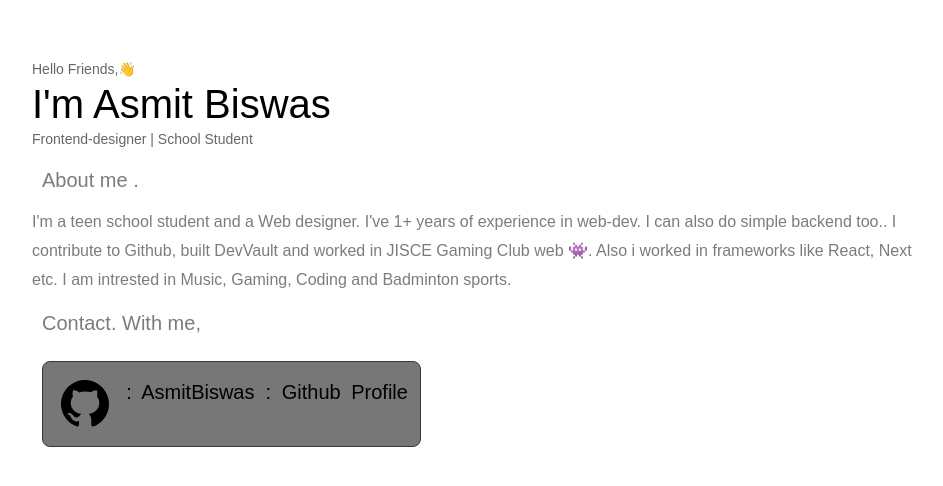
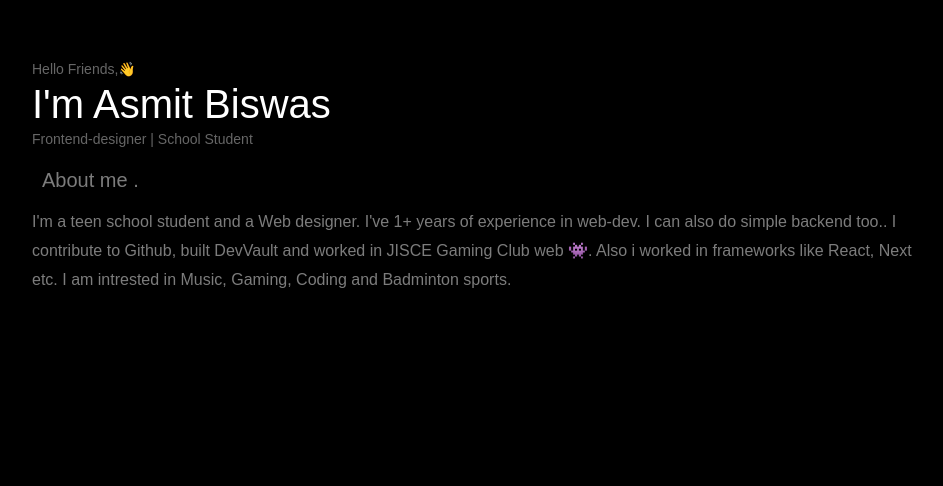
Before and after one commit to asmitbiswas/Port_Folio, a Next.js app in the folder app/: page / in a window 1280 px wide. Shown: the top 486 px of the page, without its empty margins (158-1101 px from the left). Built offline with nearby package versions, Linux system fonts and the light colour scheme.

Commit message:
Removed contact

```diff
--- a/app/app/globals.css
+++ b/app/app/globals.css
@@ -1,8 +1,8 @@
 @import "tailwindcss";
 
 :root {
-  --background: #ffffff;
-  --foreground: #111111;
+  --background: "black";
+  --foreground: "white";
 }
 
 @theme inline {
@@ -20,9 +20,10 @@
 }
 
 body {
-  background:"white";
-  color: "black";
+  background: #000;
+  color: white;
   font-family: Arial, Helvetica, sans-serif;
+
 }
 
 
--- a/app/app/page.tsx
+++ b/app/app/page.tsx
@@ -11,7 +11,8 @@ export default function Home() {
         // display:"flex",
         padding: "5px",
         marginTop: "2rem",
-        lineHeight: "1.8"
+        lineHeight: "1.8",
+        color:"white",
       }}
 
     >
@@ -78,54 +79,6 @@ export default function Home() {
       >
         I'm a teen school student and a Web designer. I've 1+ years of experience in web-dev. I can also do simple backend too..  I contribute to Github, built DevVault and worked in JISCE Gaming Club web 👾. Also i worked in frameworks like React, Next etc. I am intrested in Music, Gaming, Coding and Badminton sports.
       </p>
-      <h2
-        style={{
-          padding: "10px",
-          maxWidth: "900px",
-          margin: "0 auto",
-          color: "rgb(124, 124, 124)",
-          // display: "flex"
-        }}
-      >
-        Contact.
-        With me,
-      </h2>
-      <div
-        style={{
-          display: "flex",
-          maxWidth: "900px",
-          margin: "0 auto",
-          padding: "10px",
-          wordSpacing:"5px"
-        }}
-      >
-      <div
-      style={{
-        display:"flex",
-        // background:"#000000",
-        border:"1px solid rgb(55, 56, 56)",
-        borderRadius:"8px",
-        background:"#777",
-        padding:"12px"
-      }}
-      >
-        <img style={{
-          width:"60px",
-          height:"60px",
-          borderRadius:"25px"
-        }} src="github-icon.svg" alt="" />
-         <p style={{color:"#777"}}>a</p> : AsmitBiswas  <p style={{color:"#777"}}>a</p>
-             <a
-        style={{
-          color: "rgb(0, 0, 0)",
-          wordSpacing: "5px",
-          // maxWidth: "900px",
-          // margin: "0 auto",
-        }}
-        href="https://github.com/asmitbiswas"> : Github Profile</a>
-      </div>
-
-      </div>
 
     </div>
   );
```
Also changed, not shown: 1 other file (tests, documents, lock files or other folders).
